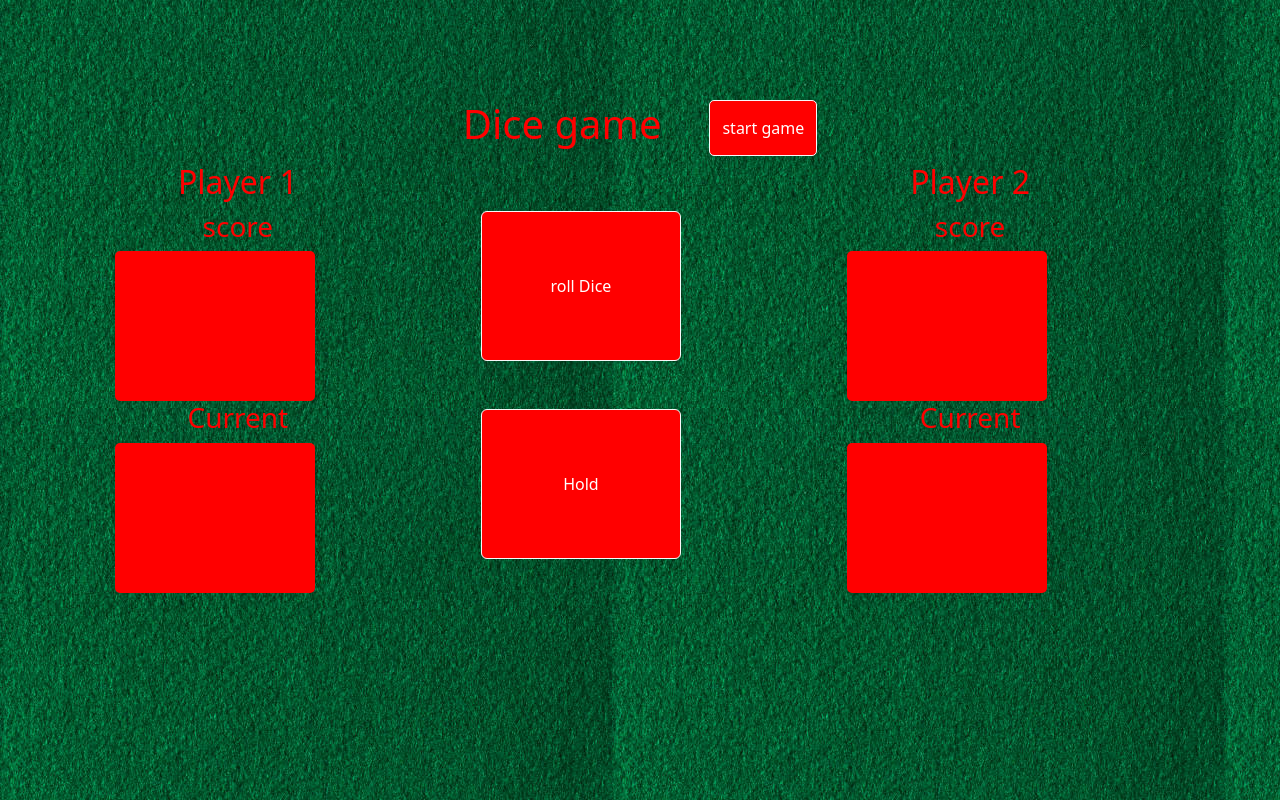
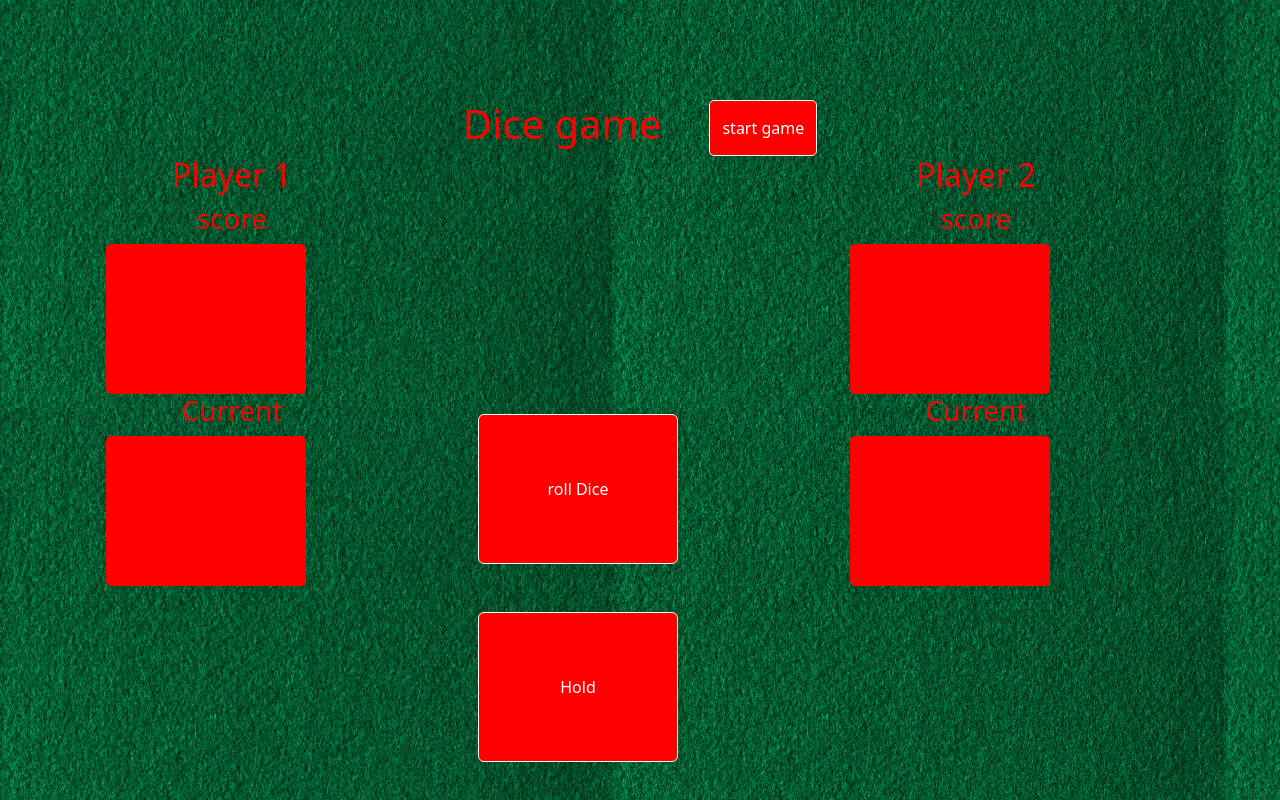
Before and after one commit to diegoply/Jeux-de-d-s-studi, a website: page jeu/index.html in a window 1280 px wide. Drawn offline with nearby package versions, Linux system fonts and the light colour scheme.

Commit message:
startGameFinal

```diff
--- a/jeu/index.html
+++ b/jeu/index.html
@@ -12,9 +12,9 @@
     <div class="row newGameLargeur">
     <header class="container">
         <div class="row ">
-             <div class="col-12 d-flex justify-content-center">
+             <div class="col-12 d-flex justify-content-center mb_5">
 
-                <h1 class="text-center me-5 mb_5">Dice game</h1>
+                <h1 class="text-center me-5  ">Dice game</h1>
                 <button id="buttonStart" type="button" class="btn btn-light buttonStartGame">start game</button>
 
             </div>
@@ -42,8 +42,9 @@
 
             </section>
             <section class="col-4 ">
-
-                <div id="imageDés" class=" d-flex align-items-center justify-content-center me-5"  ></div>
+                <div class="sizeImage">
+                    <div id="imageDés" class=" d-flex align-items-center justify-content-center me-5"  ></div>
+                </div>
                 <button id="lancerDés"   type="button" class="btn btn-light buttonSize mt-5 d-flex align-items-center justify-content-center ms-4" >roll Dice</button>
                 <button id="buttonHold"  type="button" class="btn btn-light buttonSize mt-5 d-flex align-items-center justify-content-center ms-4" >Hold</button>
 
--- a/jeu/script.js
+++ b/jeu/script.js
@@ -27,7 +27,7 @@ $('#lancerDés').on('click',function(){
         if (numDes == 1){
 
 
-                $('#imageDés').html(`<img src="./image/Dés 1.png">`);
+                $('#imageDés').html(`<img src="./image/Dés 1.png" >`);
 
                 console.log("num dé " + numDes);
         }
--- a/jeu/style.css
+++ b/jeu/style.css
@@ -70,3 +70,10 @@ body{
     background-color: red;
     border-radius: 5px;
 }
+
+.sizeImage{
+    height: 150px;
+    width: 200px;
+    margin-left: 50px;
+    margin-top: 60px;
+}
```
